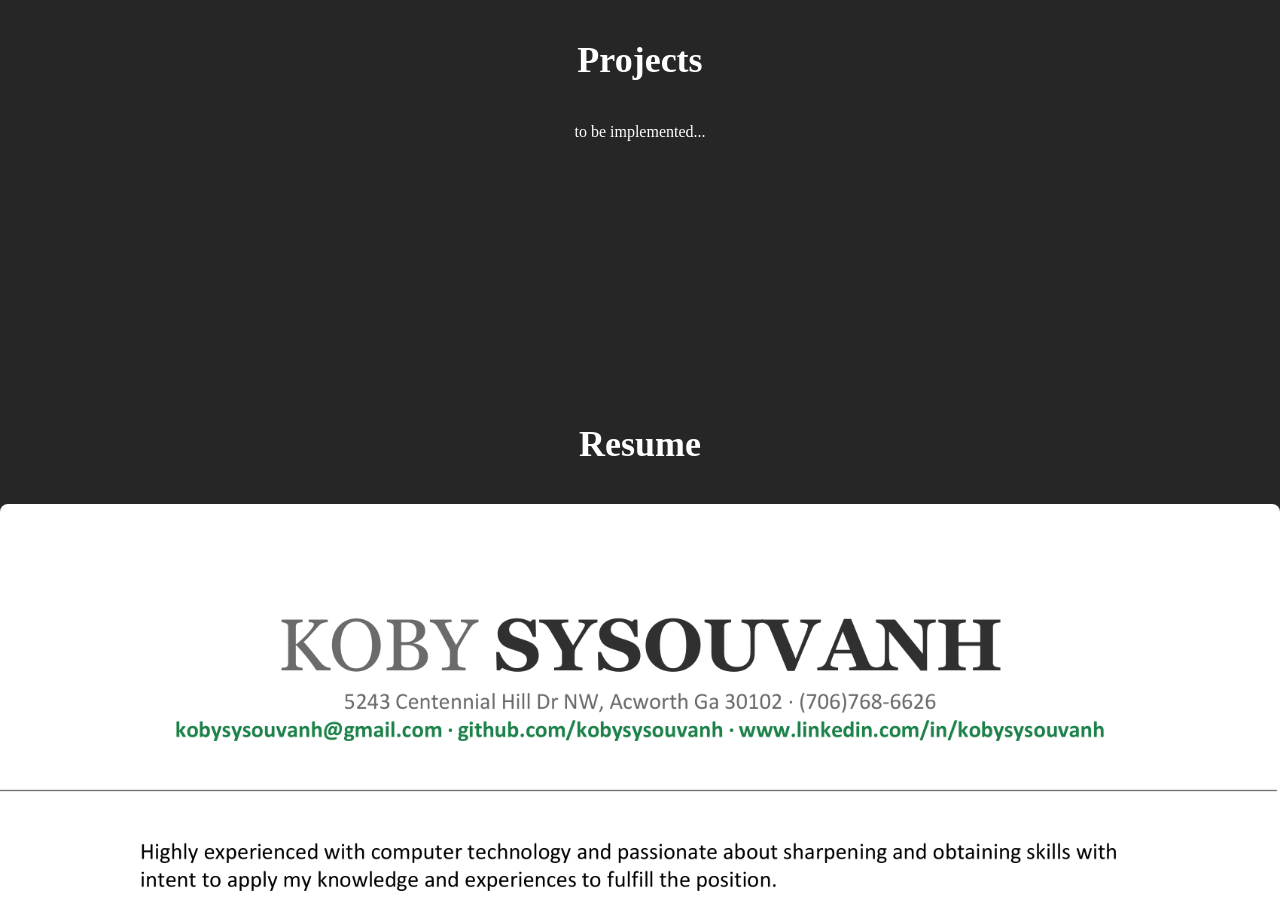
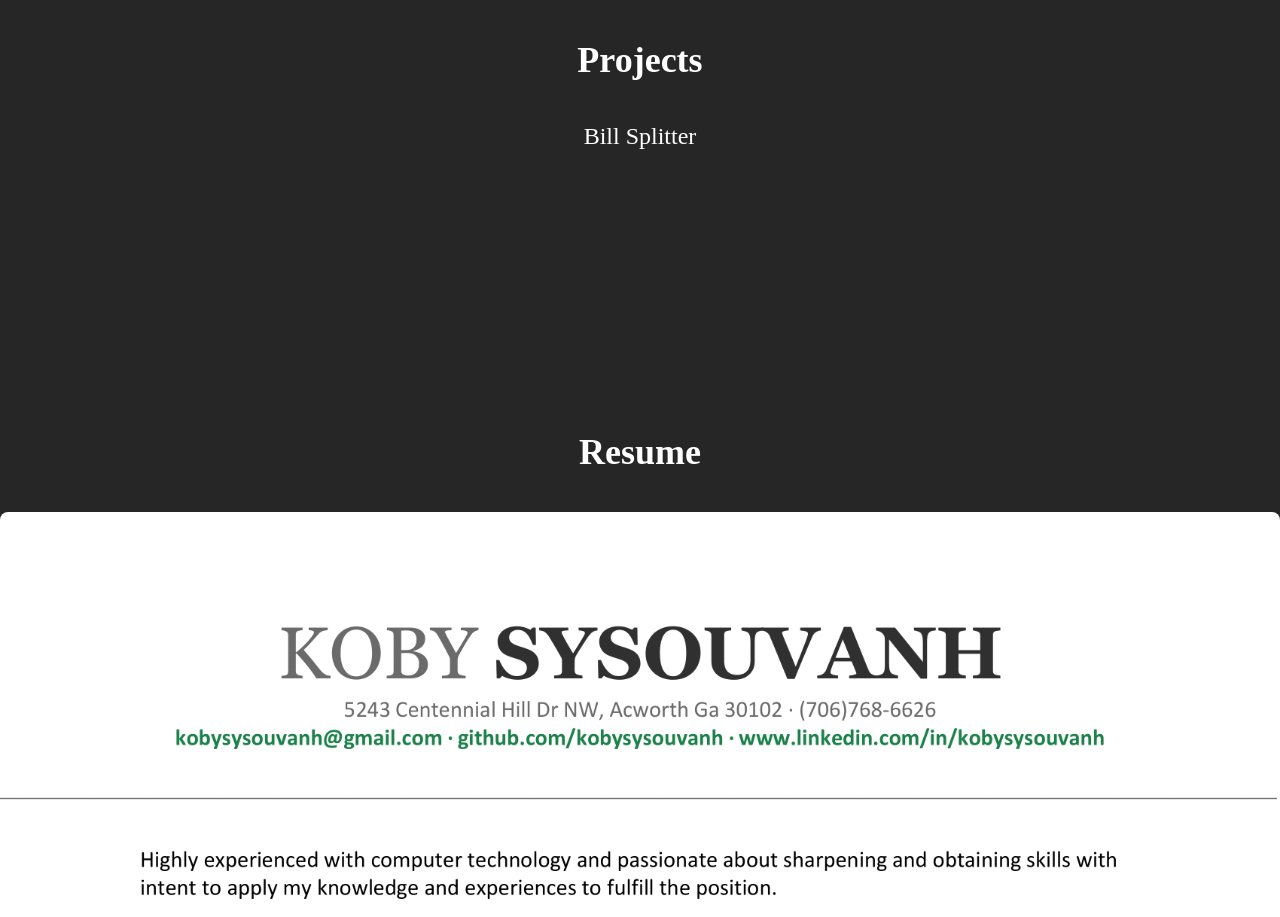
Before and after one commit to kobysysouvanh/portfolio, a React (Create React App) app: page / in a window 1280 px wide. Shown: the part 1400-2317 px from the top of the page. Built offline with nearby package versions, Linux system fonts and the light colour scheme.

Commit message:
Added Bill Splitter Project

```diff
--- a/src/components/Projects.js
+++ b/src/components/Projects.js
@@ -5,7 +5,7 @@ function Projects() {
         <div className="flex items-center justify-center flex-col py-10" id="projects">
             <h1 className="text-4xl font-bold py-10">Projects</h1>
             <div>
-                to be implemented...
+                <a className="text-2xl hover:text-sky-300" target="_blank" rel="noreferrer" href="https://bill-splitter-3e4ab.web.app/">Bill Splitter</a>
             </div>
         </div>
     )
```
